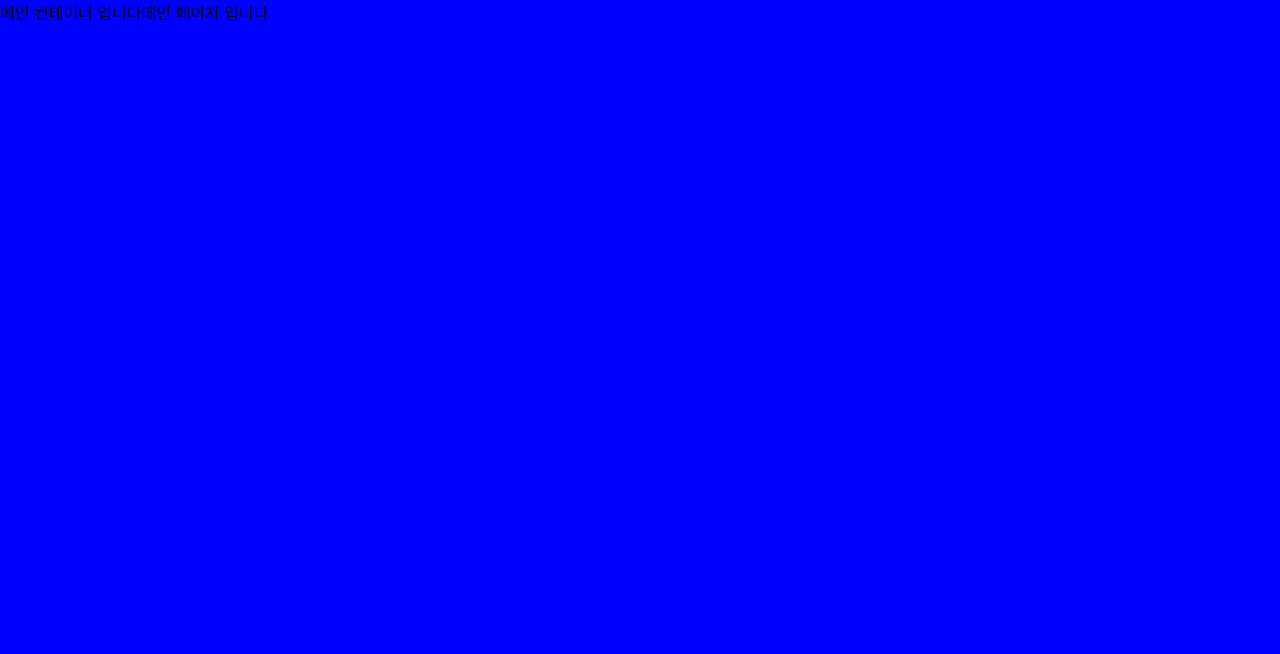
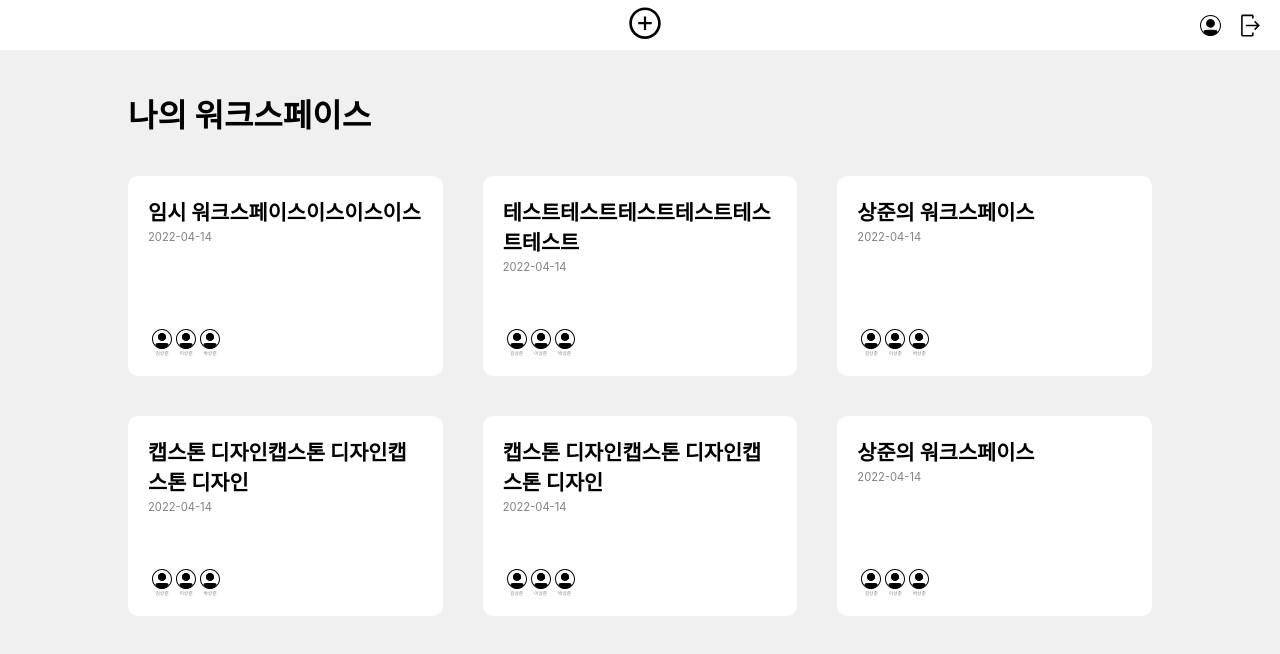
Before and after one commit to TeamDiligence/CamAndEdit_Front, a React (Create React App) app: page / in a window 1280 px wide. Shown: the top 654 px of the page. Built offline with nearby package versions, Linux system fonts and the light colour scheme; the HTML template or start-up script is replaced by a standard one.

Commit message:
feat : MainPage UI 구현

```diff
--- /dev/null
+++ b/src/components/Main/Card.tsx
@@ -0,0 +1,83 @@
+import styled from "@emotion/styled";
+import React from "react";
+import { ProfileIcon } from "../../lib/asset";
+import { User } from "../../lib/types/user";
+export interface CardProps {
+  key: number;
+  workSpaceId?: number;
+  workSpaceName: string;
+  createAt: Date;
+  users: Array<User>;
+}
+
+const Card: React.FC<CardProps> = ({ workSpaceName, createAt, users }) => {
+  return (
+    <Wrapper>
+      <WorkSpaceName>{workSpaceName}</WorkSpaceName>
+      <CreateAt>{createAt.toISOString().slice(0, 10)}</CreateAt>
+      <UserListWrapper>
+        {users.map((user) => (
+          <UserProfile name={user.name} image={user.image} />
+        ))}
+      </UserListWrapper>
+    </Wrapper>
+  );
+};
+
+export default Card;
+const Wrapper = styled.div`
+  border-radius: 10px;
+  display: flex;
+  flex-direction: column;
+  padding: 20px;
+  background-color: white;
+`;
+
+const WorkSpaceName = styled.div`
+  font-size: 1.3rem;
+  font-weight: bold;
+  margin-bottom: 4px;
+`;
+
+const CreateAt = styled.div`
+  font-size: 0.7rem;
+  color: gray;
+`;
+const UserListWrapper = styled.div`
+  margin-top: auto;
+  bottom: 10px;
+  display: flex;
+  & > div {
+    display: flex;
+    align-items: center;
+    margin-left: 4px;
+  }
+`;
+
+const UserProfile: React.FC<{ name: string; image: string | null }> = ({
+  name,
+  image,
+}) => {
+  const UserWrapper = styled.div`
+    display: flex;
+    flex-direction: column;
+  `;
+  const ProfileImage = ({ image }: { image: string }) => {
+    return <img src={image} alt={""}></img>;
+  };
+
+  const Name = styled.div`
+    font-size: 0.3rem;
+    color: gray;
+  `;
+  return (
+    <UserWrapper>
+      {image ? (
+        <ProfileImage image={image} />
+      ) : (
+        <ProfileIcon width={20} height={20} />
+      )}
+      <Name>{name}</Name>
+    </UserWrapper>
+  );
+};
--- a/src/components/Main/Main.tsx
+++ b/src/components/Main/Main.tsx
@@ -1,8 +1,58 @@
-import React from "react";
+import styled from "@emotion/styled";
+import { userListDummy } from "../../lib/types/user";
+import {
+  WorkSpaceDummy,
+  WorkSpaceDummy1,
+  WorkSpaceDummy2,
+  WorkSpaceDummy3,
+} from "../../lib/types/workSpace";
+import Card from "./Card";
+import * as S from "./style";
 export interface MainProps {}
 
+const mockUpData = [
+  {
+    ...WorkSpaceDummy,
+    users: [...userListDummy],
+  },
+  {
+    ...WorkSpaceDummy1,
+    users: [...userListDummy],
+  },
+  {
+    ...WorkSpaceDummy2,
+    users: [...userListDummy],
+  },
+  {
+    ...WorkSpaceDummy3,
+    users: [...userListDummy],
+  },
+  {
+    ...WorkSpaceDummy3,
+    users: [...userListDummy],
+  },
+  {
+    ...WorkSpaceDummy2,
+    users: [...userListDummy],
+  },
+];
+
 const Main = ({}: MainProps) => {
-  return <></>;
+  return (
+    <S.Wrapper>
+      <S.Title>나의 워크스페이스</S.Title>
+      <S.Grid>
+        {mockUpData.map((c) => (
+          <Card
+            key={c.workSpaceId}
+            workSpaceName={c.workSpaceName}
+            createAt={c.createAt}
+            users={c.users}
+          />
+        ))}
+      </S.Grid>
+    </S.Wrapper>
+  );
 };
 
 export default Main;
--- /dev/null
+++ b/src/components/Main/style.ts
@@ -0,0 +1,30 @@
+import { css } from "@emotion/react";
+import styled from "@emotion/styled";
+
+export const Wrapper = styled.div`
+position: relative;
+width: 100%;
+height: 100%;
+top: 0;
+left: 0;
+padding: 40px 10vw;
+box-sizing: border-box;
+overflow:scroll;
+`;
+
+export const Title = styled.div`
+width:100%;
+font-size: 2rem;
+font-weight: bold;
+`
+
+
+export const Grid = styled.div`
+    display:grid;
+    grid-template-columns: repeat(auto-fill, minmax(250px, 1fr));
+    grid-gap : 40px;
+    grid-auto-rows: 200px;
+    grid-auto-flow: dense;
+    margin:calc(40px) 0;
+
+`
--- a/src/containers/MainContainer.tsx
+++ b/src/containers/MainContainer.tsx
@@ -1,7 +1,8 @@
 import React from "react";
+import Main from "../components/Main/Main";
 
 const MainContainer = () => {
-  return <>메인 컨테이너 입니다</>;
+  return <Main />;
 };
 
 export default MainContainer;
--- a/src/lib/styles/layout.ts
+++ b/src/lib/styles/layout.ts
@@ -6,5 +6,6 @@ export const MainLayout = styled.div`
     height: 100vh;
     top:0;
     left:0;
-    background-color:blue;
+    background-color: #f0f0f0;
+    overflow: hidden;
 `
--- /dev/null
+++ b/src/lib/types/user.ts
@@ -0,0 +1,44 @@
+export type User = {
+	userId: number;
+	email: string;
+	name: string;
+	description: string;
+	image: string | null;
+    workSpace: Array<any> | null
+}
+
+export const userDummy= {
+	userId: 123,
+	email: 'dummyyy@google.com',
+	name: '김상준',
+	description: "안녕 내 이름은 김 상준이야",
+	image: null,
+	workSpace: []
+}
+export const userListDummy = [
+	{
+		userId: 1,
+		email: 'dummyyy@google.com',
+		name: '김상준',
+		description: "안녕 내 이름은 김 상준이야",
+		image: null,
+		workSpace: []
+	},
+	{
+		userId: 2,
+		email: 'dummyyy@google.com',
+		name: '이상준',
+		description: "안녕 내 이름은 이 상준이야",
+		image: null,
+		workSpace: []
+	},
+	{
+		userId: 13,
+		email: 'dummyyy@google.com',
+		name: '박상준',
+		description: "안녕 내 이름은 박 상준이야",
+		image: null,
+		workSpace: []
+	}
+
+]
--- /dev/null
+++ b/src/lib/types/workSpace.ts
@@ -0,0 +1,26 @@
+export type WorkSpace = {
+    workSpaceId: number;
+    workSpaceName: string;
+    createdAt: Date;
+}
+
+export const WorkSpaceDummy = {
+    workSpaceId: 12312313,
+    workSpaceName: "임시 워크스페이스이스이스이스",
+    createAt: new Date(),
+}
+export const WorkSpaceDummy1 = {
+    workSpaceId: 1231231223,
+    workSpaceName: "테스트테스트테스트테스트테스트테스트",
+    createAt: new Date(),
+}
+export const WorkSpaceDummy2 = {
+    workSpaceId: 12312333333,
+    workSpaceName: "상준의 워크스페이스",
+    createAt: new Date(),
+}
+export const WorkSpaceDummy3= {
+    workSpaceId: 123123555513,
+    workSpaceName: "캡스톤 디자인캡스톤 디자인캡스톤 디자인",
+    createAt: new Date(),
+}
--- a/src/pages/MainPage.tsx
+++ b/src/pages/MainPage.tsx
@@ -1,12 +1,13 @@
 import React from "react";
+import NavigationBar from "../components/Navbar/";
 import MainContainer from "../containers/MainContainer";
 import { MainLayout } from "../lib/styles/layout";
 
 const MainPage = () => {
   return (
     <MainLayout>
+      <NavigationBar type="main" />
       <MainContainer />
-      메인 페이지 입니다
     </MainLayout>
   );
 };
--- a/src/pages/WorkspacePage.tsx
+++ b/src/pages/WorkspacePage.tsx
@@ -1,7 +1,7 @@
 import React from "react";
 
-const WorkspacePage = () => {
+const WorkSpacePage = () => {
   return <>워크스페이스 페이지입니다</>;
 };
 
-export default WorkspacePage;
+export default WorkSpacePage;
```
